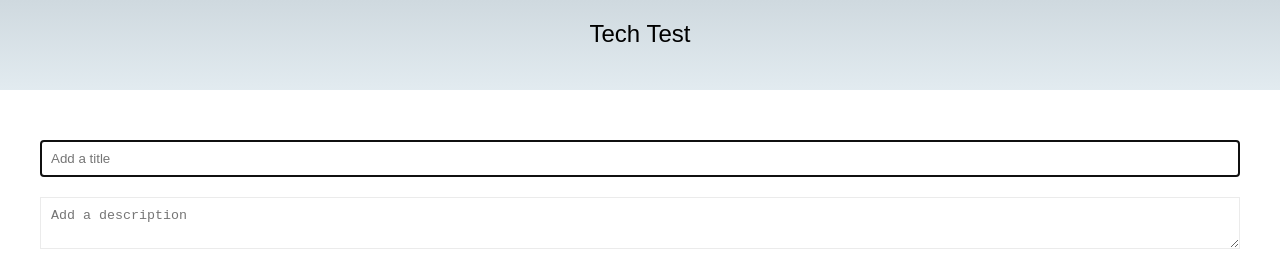
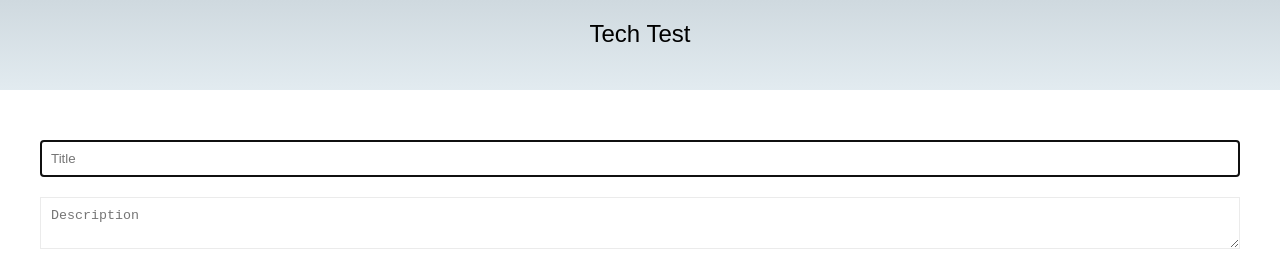
Before and after one commit to se-schandra/idea-board, a React (Create React App) app: page / in a window 1280 px wide. Both pictures are taken after a click on the button "ADD NEW IDEA". Shown: the top 277 px of the page. Built offline with nearby package versions, Linux system fonts and the light colour scheme; the HTML template or start-up script is replaced by a standard one.

Commit message:
finished tests

```diff
--- a/src/components/IdeaForm.js
+++ b/src/components/IdeaForm.js
@@ -32,9 +32,9 @@ const IdeaForm = ({idea, saveIdea, closeForm}) => {
 
     return (
         <form role="idea-form" onSubmit={addIdea}>
-            <input placeholder="Add a title" defaultValue={title.value}
+            <input placeholder="Title" defaultValue={title.value}
                    ref={titleRef} required/>
-            <textarea placeholder="Add a description"
+            <textarea placeholder="Description"
                       defaultValue={description.value} required
                       ref={descriptionRef} maxLength="140"/>
             <button type="submit">Save</button>
```
Also changed, not shown: 1 other file (tests, documents, lock files or other folders).
